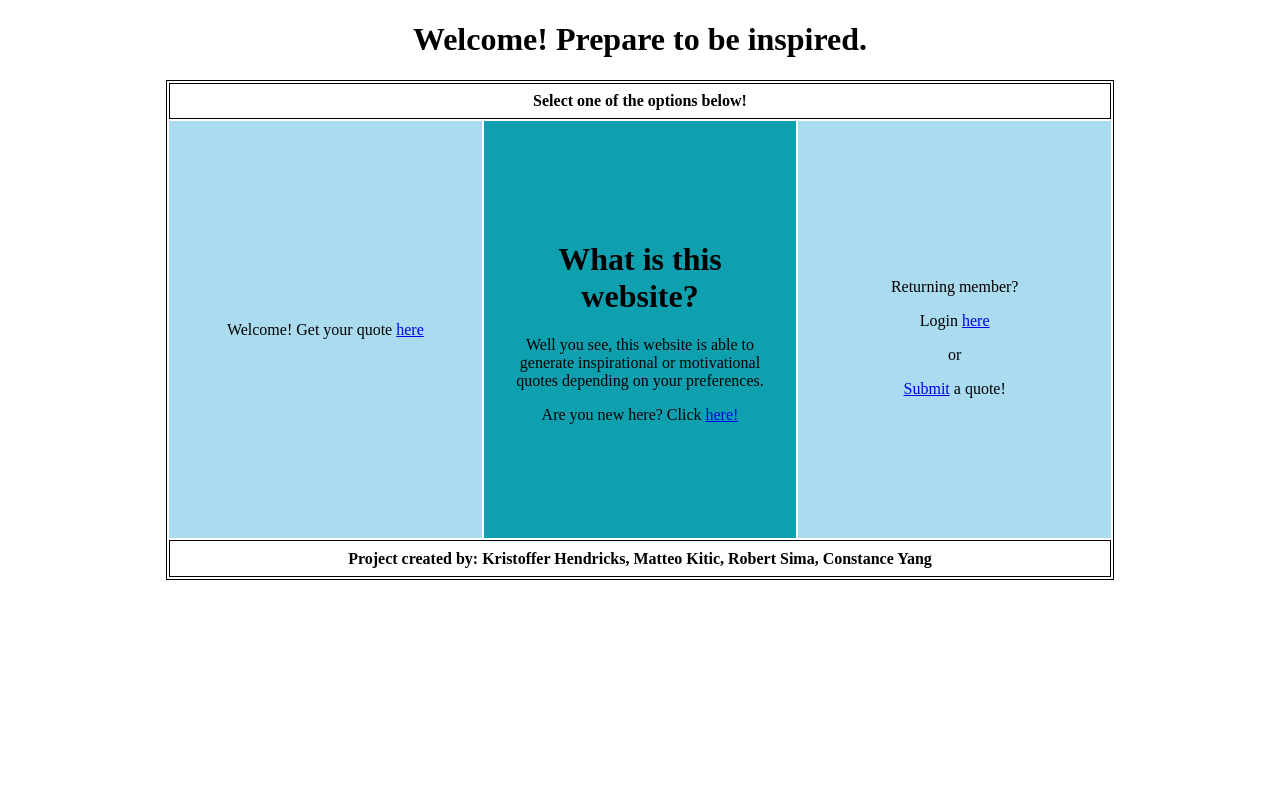
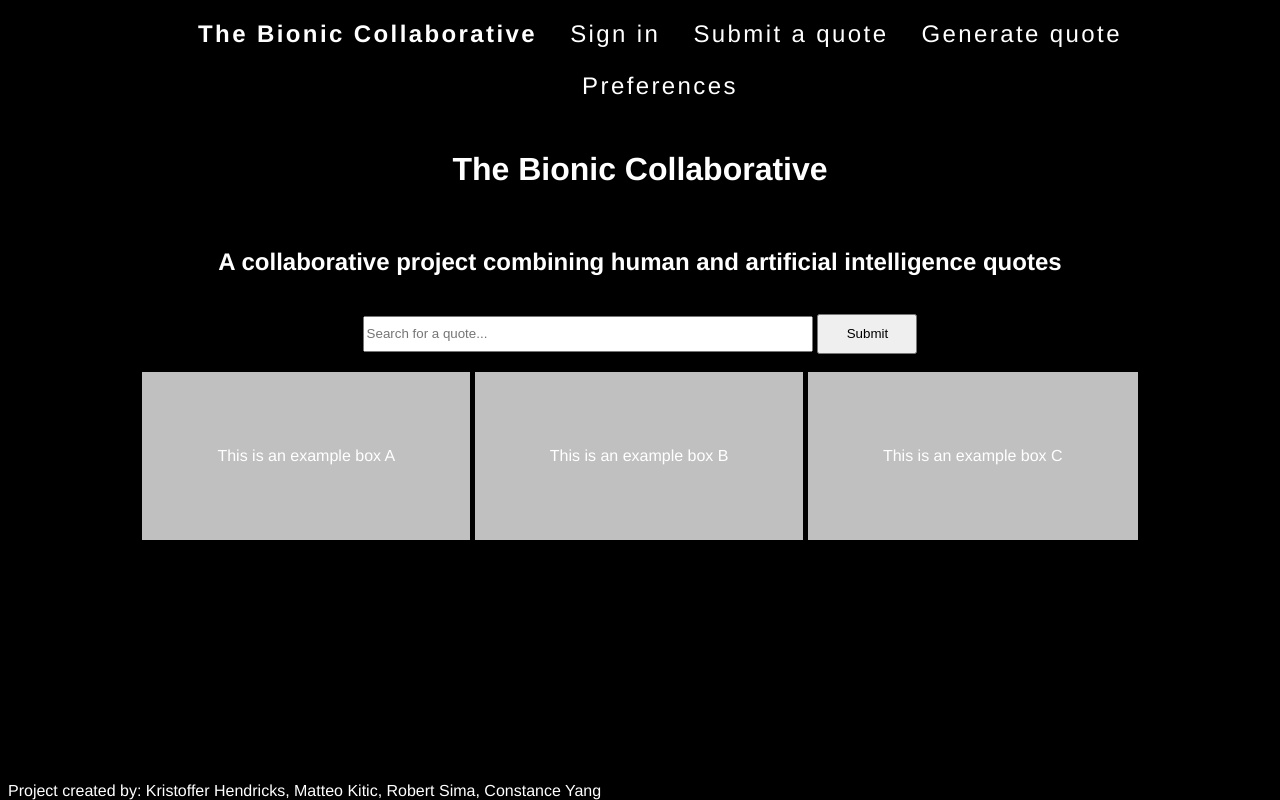
Before and after one commit to MKcoolguy/IIQW, a Flask app: template Website/templates/demo.html in a window 1280 px wide. Run offline with Flask 2, Linux system fonts and the light colour scheme; the template is opened without the code that fills it, so the values that code supplies are empty.

Commit message:
updated html to look closer to mockup

```diff
--- a/Website/templates/demo.html
+++ b/Website/templates/demo.html
@@ -3,89 +3,39 @@
 
 <head>
 <title>Inspirational Quote Website</title>
-<style>
-body
-{
-	text-align:center;
-}
-.borders
-{
-	border: 1px solid black;
-}
-td
-{
-  padding: 15px;
-  width: 33%;
-}
-table
-{
-	width:75%;
-	height: 500px;
-	margin-left: auto;
-	margin-right: auto;
-}
-.receive
-{
-	background-color: #ABDBEF;
-}
-.info
-{
-	background-color: #0FA0B0;
-}
-.login
-{
-	background-color: #ABDBEF;
-}
-.receive:hover
-{
-	background-color: #E79796;
-	transition: all .5s ease;
-}
-.info:hover
-{
-	background-color: #FFB284;
-	transition: all .5s ease;
-}
-.login:hover
-{
-	background-color: #E79796;
-	transition: all .5s ease;
-}
-
-</style>
+<link href = "styles.css" rel = "stylesheet">
 </head>
 
 <body>
+<nav>
+<ul>
+	<li class = "bold">The Bionic Collaborative</li>
+	<li>Sign in
+    	<ul>
+        	<li><a href = "other/demo_login.html">Login</a></li>
+            <li><a href = "other/demo_signup.html">Sign Up!</a></li>
+        </ul>
+    </li>
+	<li><a href="other/demo_upload_file.html">Submit a quote</a></li>
+	<li><a href = "other/demo_quote.html">Generate quote</a></li>
+	<li>Preferences</li>
+</ul>
+</nav>
+<br>
+<h1 class="bold">The Bionic Collaborative</h1>
+<br>
+<h2>A collaborative project combining human and artificial intelligence quotes</h2>
+<br>
+<input class = "textSize" type= "text" placeholder="Search for a quote...">
+<input class = "submitSize" type="submit">
+<br>
+<br>
 
-<h1>Welcome! Prepare to be inspired.</h1>
+<div class="box">This is an example box A</div>
+<div class="box">This is an example box B</div>
+<div class="box">This is an example box C</div>
 
-<table class="borders">
-<tr>
-	<th class="borders" colspan="3">Select one of the options below!</th>
-</tr>
-<tr>
-	<td class="receive">
-		Welcome! Get your quote <a href="demo_quote.html">here</a>
-	</td>
-	<td class="info">
-		<h1>What is this website?</h1>
-		<p>Well you see, this website is able to generate inspirational or motivational quotes
-			depending on your preferences. </p>
-		<p>Are you new here? Click <a href="demo_signup.html">here!</a></p>
-	</td>
-	<td class="login">
-		<p>Returning member?</p>
-		Login <a href="demo_login.html"> here </a>
-		<p>or</p>
-		<a href="demo_upload_file.html">Submit</a> a quote!
-	</td>
-
-</tr>
-<tr>
-	<th class="borders" colspan="3">Project created by: Kristoffer Hendricks, Matteo Kitic, Robert Sima, Constance Yang</th>
-</tr>
-
-</table>
+<footer>Project created by: Kristoffer Hendricks, Matteo Kitic, Robert Sima, Constance Yang</footer>
 
 </body>
 </html>
--- a/Website/templates/demo_quote.html
+++ b/Website/templates/other/demo_quote.html
@@ -44,7 +44,7 @@ img
 </td></tr>
 
 <tr><td>
-<button onclick="location.href='demo.html'" type="button">Go Back</button>
+<button onclick="location.href='../demo.html'" type="button">Go Back</button>
 <button>New Quote</button>
 <a href="pic.png" download="quote">
 <button type="button">Download Quote</button> </a>
--- a/Website/templates/demo_upload_file.html
+++ b/Website/templates/other/demo_upload_file.html
@@ -25,7 +25,7 @@
   <input type="file" id="image" name="inputImage"><br>
   <br>
   <input type="submit">
-  <button onclick="location.href='demo.html'" type="button">Go Back</button>
+  <button onclick="location.href='../demo.html'" type="button">Go Back</button>
 </form>
 
 </body>
--- /dev/null
+++ b/Website/templates/styles.css
@@ -0,0 +1,76 @@
+body
+{
+	text-align:center;
+	color: #ffffff;
+	background-color: #000000;
+	font-family: Helvetica, sans-serif;
+}
+
+.textSize
+{
+	width: 35%;
+	line-height: 30px;
+}
+
+.submitSize
+{
+	height: 40px;
+	width: 100px;
+}
+
+.bold
+{
+	font-weight: bold;
+}
+
+.box
+{
+	background-color: #C0C0C0;
+	display: inline-block;
+	padding: 75px;
+}
+
+footer
+{
+	position: absolute;
+	bottom: 0;
+}
+
+nav
+	{background-color: #000000;
+    width: 80%;
+    margin: auto;
+    letter-spacing: 0.1em;
+    text-align: center;
+    display: block;
+    font-size: 1.5em;
+    color: #ffffff;}
+nav ul
+	{list-style-type: none;
+    margin: 0;}
+nav li
+	{display: inline-block;
+    padding: 0.5em;}
+nav a
+	{text-decoration: none;
+    display: block;}
+nav ul ul
+	{position: absolute;
+    background-color: #000000;
+    padding: 0;
+    text-align: left;
+    display: none;}
+nav ul ul li
+	{border: 1px solid #00005D;
+    display: block;
+    width: 8em;
+    padding-left: 1em;
+    margin-left: 0;}
+nav li:hover ul
+	{display: block;}
+nav a:link
+	{color: #ffffff;}
+nav a:visited
+	{color: #eaeaea;}
+nav a:hover
+	{color: #87cefa;}
```
Also changed, not shown: Website/templates/demo_signup.html (deleted, +0 -58 lines), Website/templates/other/demo_login.html (renamed from Website/templates/demo_login.html, +5 -7 lines), Website/templates/other/demo_signup.html (added, +93 -0 lines), Website/templates/other/pic.png (renamed from Website/templates/pic.png).
